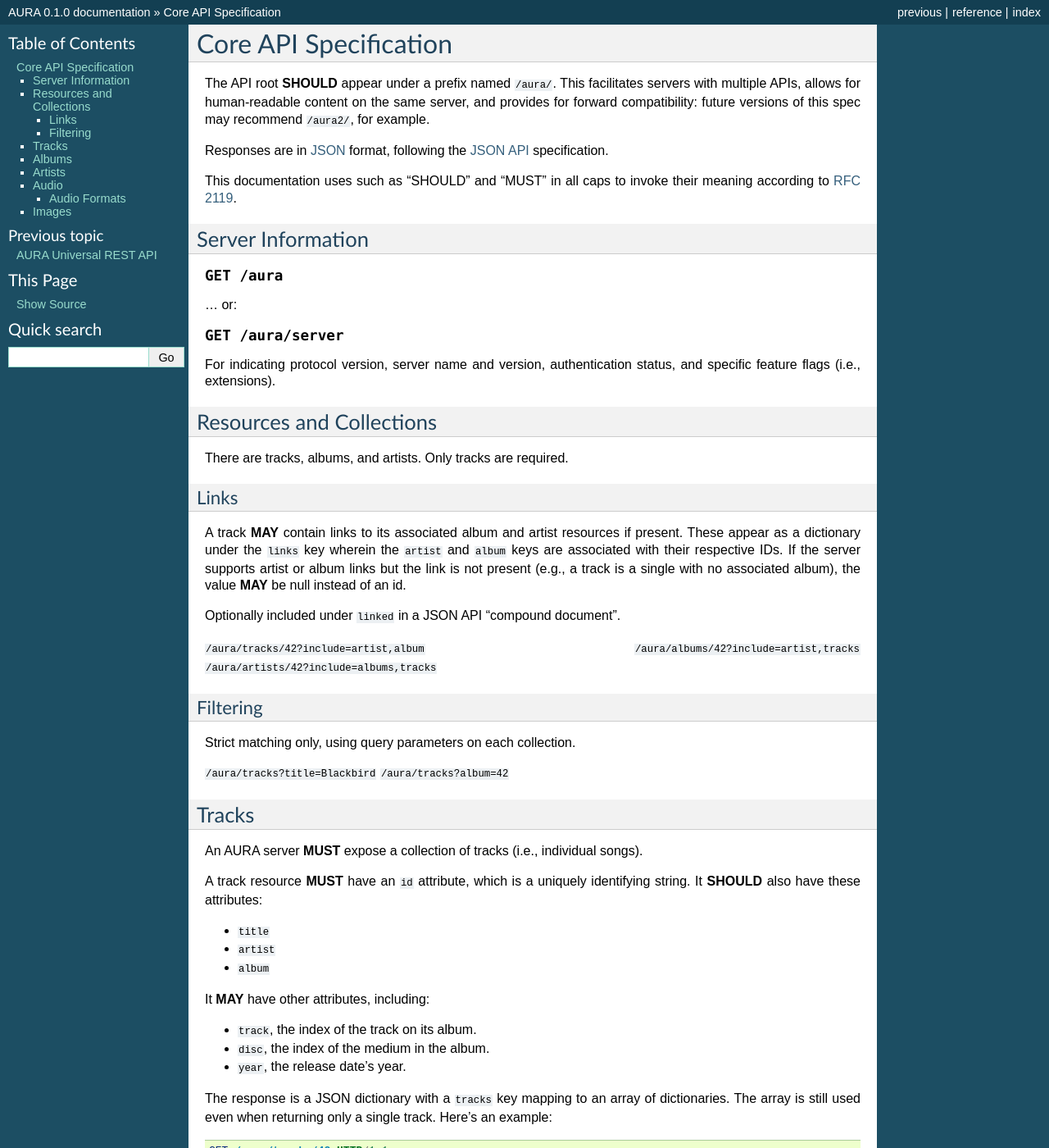
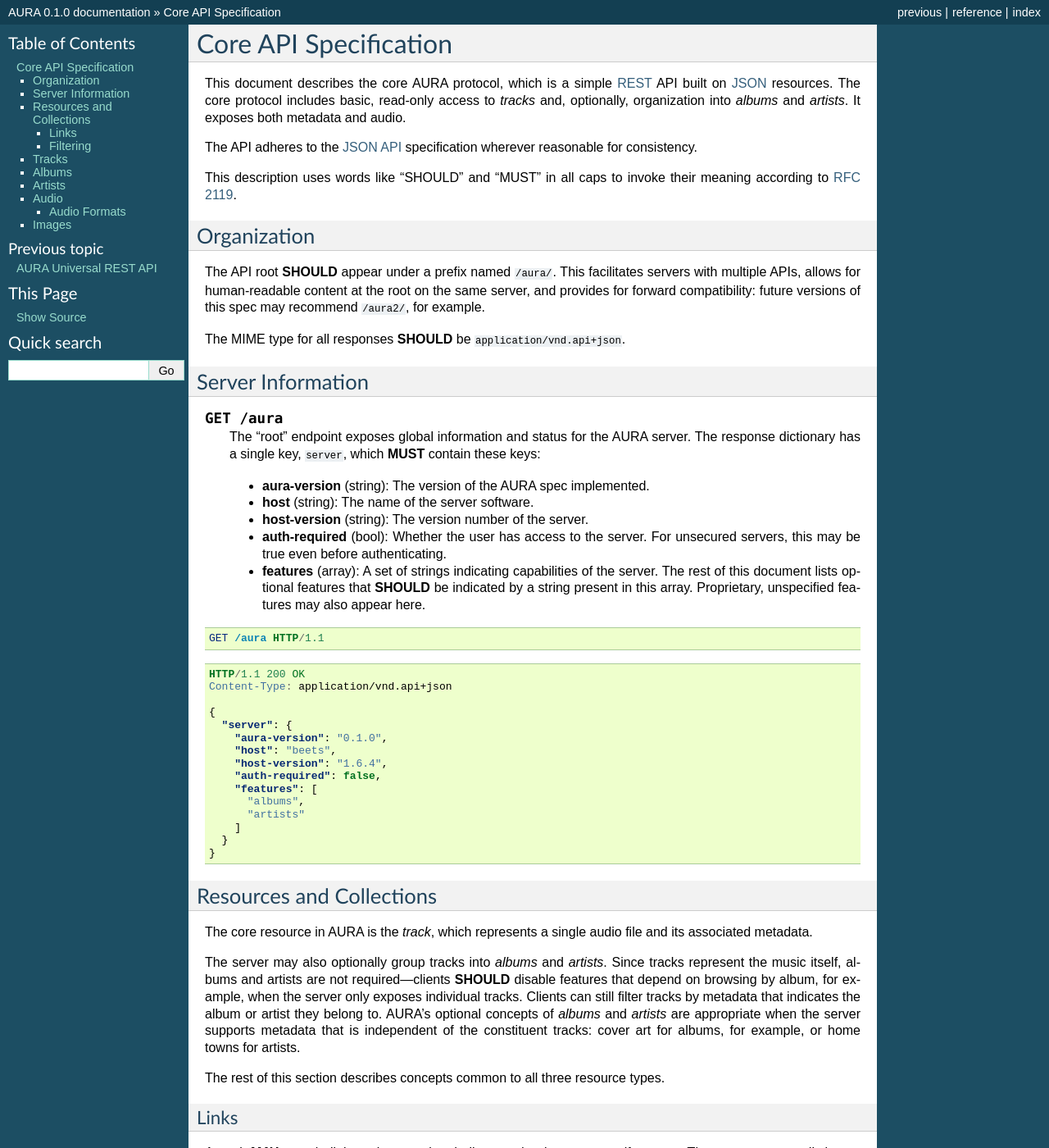
Before and after one commit to beetbox/aura, a Sphinx documentation site: the page built from docs/api.rst, in a window 1280 px wide and 1400 px high. Shown: the whole window at 82% size. Built offline with Sphinx 7.4.7, drawn with Linux system fonts in a browser that asks for light colours; some of the changed text lies outside the part shown.

Commit message:
A bit more expansion.

```diff
--- a/docs/api.rst
+++ b/docs/api.rst
@@ -1,37 +1,93 @@
 Core API Specification
 ======================
 
-The API root **SHOULD** appear under a prefix named ``/aura/``. This
-facilitates servers with multiple APIs, allows for human-readable content on
-the same server, and provides for forward compatibility: future versions of
-this spec may recommend ``/aura2/``, for example.
+This document describes the core AURA protocol, which is a simple `REST`_ API
+built on `JSON`_ resources. The core protocol includes basic, read-only
+access to *tracks* and, optionally, organization into *albums* and *artists*.
+It exposes both metadata and audio.
 
-Responses are in `JSON`_ format, following the `JSON API`_ specification.
+The API adheres to the `JSON API`_ specification wherever reasonable for
+consistency.
 
-.. _JSON: http://www.json.org
-.. _JSON API: http://jsonapi.org
-
-This documentation uses such as "SHOULD" and "MUST" in all caps to invoke
+This description uses words like "SHOULD" and "MUST" in all caps to invoke
 their meaning according to `RFC 2119`_.
 
 .. _RFC 2119: http://tools.ietf.org/html/rfc2119
+.. _JSON: http://www.json.org
+.. _JSON API: http://jsonapi.org
+.. _REST: http://en.wikipedia.org/wiki/Representational_state_transfer
+
+Organization
+------------
+
+The API root **SHOULD** appear under a prefix named ``/aura/``. This
+facilitates servers with multiple APIs, allows for human-readable content at
+the root on the same server, and provides for forward compatibility: future
+versions of this spec may recommend ``/aura2/``, for example.
+
+The MIME type for all responses **SHOULD** be ``application/vnd.api+json``.
 
 Server Information
 ------------------
 
 .. http:get:: /aura
+    :synopsis: Server information and status.
 
-... or:
+    The "root" endpoint exposes global information and status for the AURA
+    server. The response dictionary has a single key, ``server``, which
+    **MUST** contain these keys:
 
-.. http:get:: /aura/server
+    * **aura-version** (string): The version of the AURA spec implemented.
+    * **host** (string): The name of the server software.
+    * **host-version** (string): The version number of the server.
+    * **auth-required** (bool): Whether the user has access to the server. For
+      unsecured servers, this may be true even before authenticating.
+    * **features** (array): A set of strings indicating capabilities of the
+      server. The rest of this document lists optional features that
+      **SHOULD** be indicated by a string present in this array. Proprietary,
+      unspecified features may also appear here.
 
-For indicating protocol version, server name and version, authentication
-status, and specific feature flags (i.e., extensions).
+.. sourcecode:: http
+
+    GET /aura HTTP/1.1
+
+.. sourcecode:: http
+
+    HTTP/1.1 200 OK
+    Content-Type: application/vnd.api+json
+
+    {
+      "server": {
+        "aura-version": "0.1.0",
+        "host": "beets",
+        "host-version": "1.6.4",
+        "auth-required": false,
+        "features": [
+          "albums",
+          "artists"
+        ]
+      }
+    }
+
 
 Resources and Collections
 -------------------------
 
-There are tracks, albums, and artists. Only tracks are required.
+The core resource in AURA is the *track*, which represents a single audio
+file and its associated metadata.
+
+The server may also optionally group tracks into *albums* and *artists*. Since
+tracks represent the music itself, albums and artists are not
+required---clients **SHOULD** disable features that depend on browsing by
+album, for example, when the server only exposes individual tracks.
+Clients can still filter tracks by metadata that indicates the album or artist
+they belong to. AURA's optional concepts of *albums* and *artists* are
+appropriate when the server supports metadata that is independent of the
+constituent tracks: cover art for albums, for example, or home towns for
+artists.
+
+The rest of this section describes concepts common to all three resource
+types.
 
 Links
 '''''
@@ -43,11 +99,13 @@ server supports artist or album links but the link is not present (e.g., a
 track is a single with no associated album), the value **MAY** be null instead
 of an id.
 
-Optionally included under ``linked`` in a JSON API "compound document".
+Optionally included under ``linked`` in a JSON API `compound document`_.
 
 ``/aura/tracks/42?include=artist,album``
 ``/aura/albums/42?include=artist,tracks``
 ``/aura/artists/42?include=albums,tracks``
+
+.. _compound document: http://jsonapi.org/format/#document-structure-compound-documents
 
 Filtering
 '''''''''
@@ -76,9 +134,9 @@ It **MAY** have other attributes, including:
 * ``disc``, the index of the medium in the album.
 * ``year``, the release date's year.
 
-The response is a JSON dictionary with a ``tracks`` key mapping to an array of
-dictionaries. The array is still used even when returning only a single
-track. Here's an example:
+The response is a JSON dictionary with a ``tracks`` key mapping either to an
+array of dictionaries (for the collection) or a single dictionary (when a
+specific ID is used) Here's an example:
 
 .. sourcecode:: http
 
@@ -87,17 +145,17 @@ track. Here's an example:
 .. sourcecode:: http
 
     HTTP/1.1 200 OK
-    Content-Type: application/json
+    Content-Type: application/vnd.api+json
 
     {
-      "tracks": [{
-        "id": "1",
+      "tracks": {
+        "id": "42",
         "title": "Back in the U.S.S.R.",
         "links": {
           "artist": "3",
           "album": "4"
         }
-      }]
+      }
     }
 
 .. http:get:: /aura/tracks
@@ -174,3 +232,8 @@ TODO: Probably support multiple images. Labeled?
     :synopsis: Get an album art image.
 
     Image.
+
+.. http:get:: /aura/artists/(id)/image
+    :synopsis: Get an album art image.
+
+    Image.
```
Also changed, not shown: docs/index.rst (+4 -4 lines).
